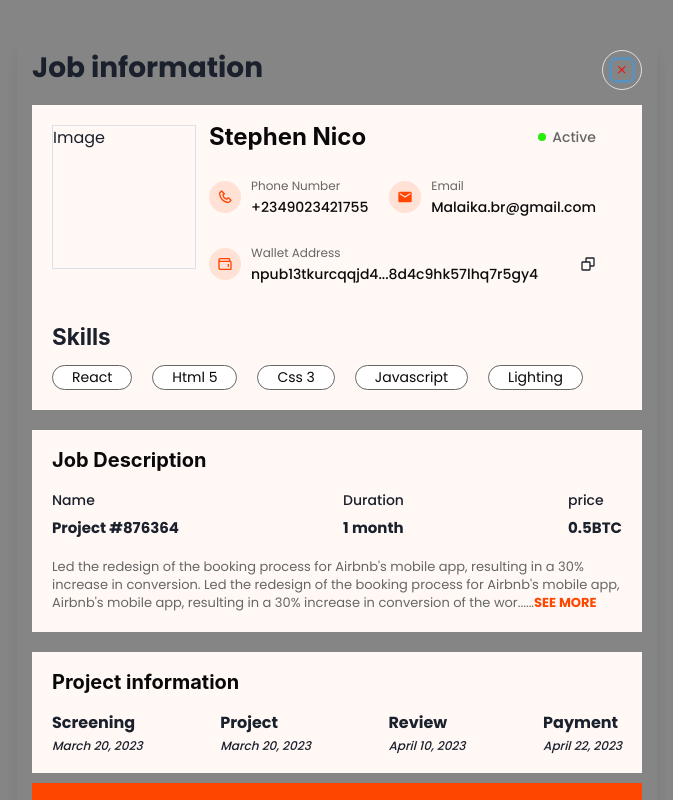
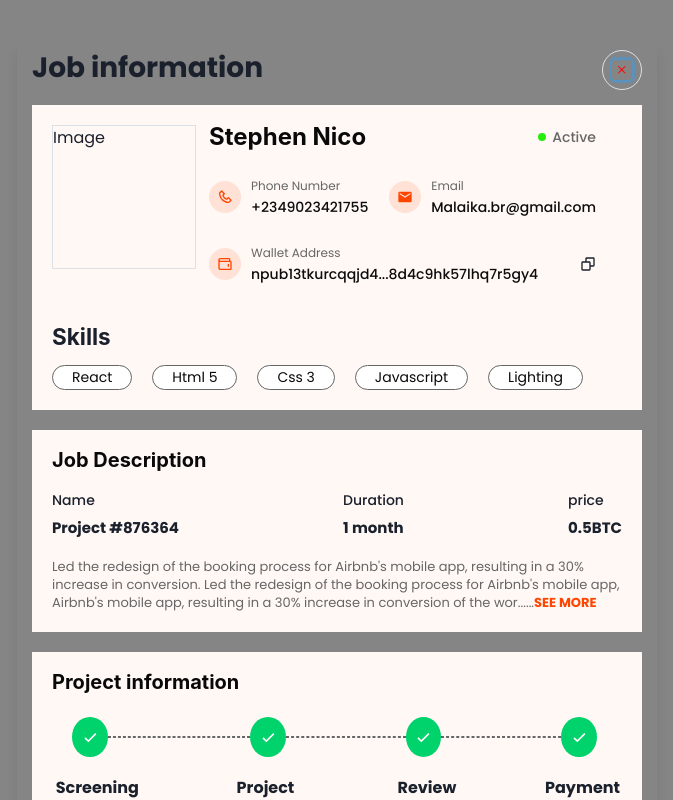
Before and after one commit to Dayvvo/skillbit-fe, a React (Create React App) app: page /modal in a window 1280 px wide. Shown: the whole page, without its empty margins (303-976 px from the left). Built offline with nearby package versions, Linux system fonts and the light colour scheme; no server answers; a web font is replaced by a local one.

Commit message:
dashboardModal

```diff
--- a/src/components/dashboard/DashboardModal.js
+++ b/src/components/dashboard/DashboardModal.js
@@ -1,7 +1,7 @@
 
 import { Modal, ModalContent, ModalOverlay, useDisclosure, ModalHeader, Text, CloseButton, Box, ModalBody, Heading} from '@chakra-ui/react'
 import React, { useEffect } from 'react'
-import {BiCopy, BiPhone, BiWallet } from 'react-icons/bi'
+import {BiCheck, BiCopy, BiPhone, BiWallet } from 'react-icons/bi'
 import { BsArrowRight } from 'react-icons/bs'
 import { MdEmail } from 'react-icons/md'
 
@@ -112,20 +112,38 @@ const DashboardModal = () => {
             <Box bg="#FFF8F5" p="2rem" mt="2rem">
                 <Heading fontWeight="700" fontSize="20px" lineHeight="20px" color="#090909">Project information</Heading>
 
+                <Box display="flex" pt="2.5rem" pl="2rem" pr="2.5rem">
+                    <Box bgColor="#00D26C" h="40px" w="40px" borderRadius="50%" display="flex" alignItems="center" justifyContent="center">
+                        <BiCheck color='#FFFFFF' size="20px"  />
+                    </Box>
+                    <Box width="160px" alignSelf="center" border="dashed 1px #666666"></Box>
+                    <Box bgColor="#00D26C" h="40px" w="40px" borderRadius="50%" display="flex" alignItems="center" justifyContent="center">
+                        <BiCheck color='#FFFFFF' size="20px"  />
+                    </Box>
+                    <Box width="135px" alignSelf="center" border="dashed 1px #666666"></Box>
+                    <Box bgColor="#00D26C" h="40px" w="40px" borderRadius="50%" display="flex" alignItems="center" justifyContent="center">
+                        <BiCheck color='#FFFFFF' size="20px"  />
+                    </Box>
+                    <Box width="135px" alignSelf="center" border="dashed 1px #666666"></Box>
+                    <Box bgColor="#00D26C" h="40px" w="40px" borderRadius="50%" display="flex" alignItems="center" justifyContent="center">
+                        <BiCheck color='#FFFFFF' size="20px"  />
+                    </Box>
+                </Box>
+
                 <Box display="flex" justifyContent="space-between" pt="2rem">
-                    <Box>
+                    <Box display="flex" justifyContent="center" flexDir="column" alignItems="center">
                         <Text fontWeight="700" lineHeight="21px" fontSize="16px">Screening</Text>
                         <Text fontWeight="500" lineHeight="13.97px" fontSize="12px" fontStyle="italic" pt="0.6rem">March 20, 2023</Text>
                     </Box>
-                    <Box>
+                    <Box display="flex" justifyContent="center" flexDir="column" alignItems="center">
                         <Text fontWeight="700" lineHeight="21px" fontSize="16px">Project</Text>
                         <Text fontWeight="500" lineHeight="13.97px" fontSize="12px" fontStyle="italic" pt="0.6rem">March 20, 2023</Text>
                     </Box>
-                    <Box>
+                    <Box display="flex" justifyContent="center" flexDir="column" alignItems="center">
                         <Text fontWeight="700" lineHeight="21px" fontSize="16px">Review</Text>
                         <Text fontWeight="500" lineHeight="13.97px" fontSize="12px" fontStyle="italic" pt="0.6rem">April 10, 2023</Text>
                     </Box>
-                    <Box>
+                    <Box display="flex" justifyContent="center" flexDir="column" alignItems="center">
                         <Text fontWeight="700" lineHeight="21px" fontSize="16px">Payment</Text>
                         <Text fontWeight="500" lineHeight="13.97px" fontSize="12px" fontStyle="italic" pt="0.6rem">April 22, 2023</Text>
                     </Box>
```
